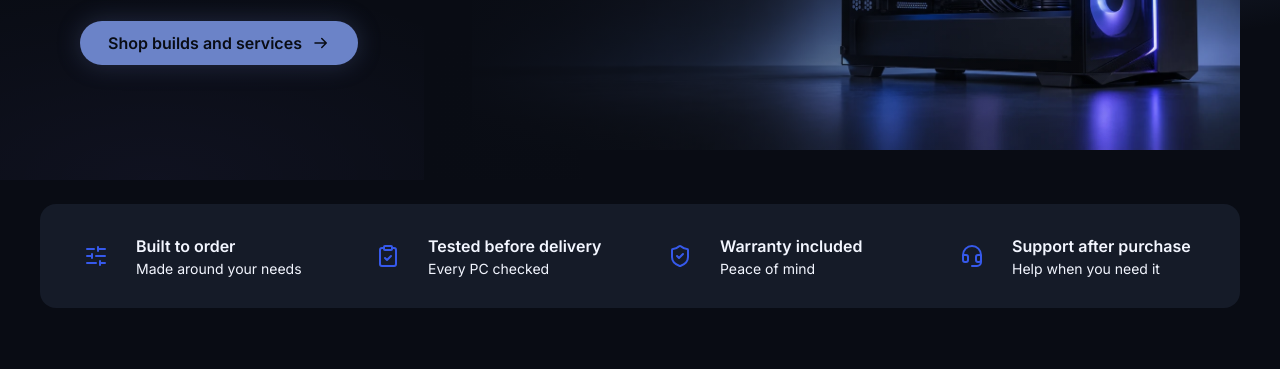
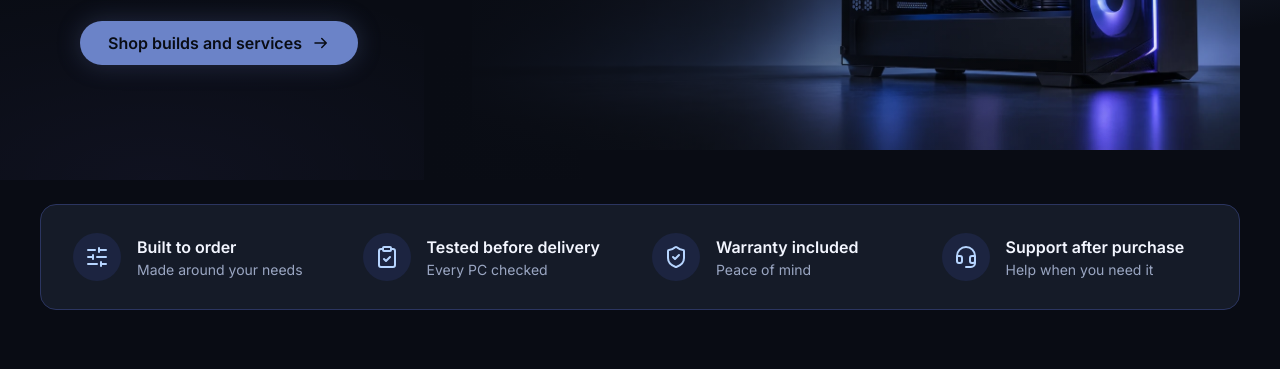
Before and after one commit to f1nh/collectava, a website: page index.html in a window 1280 px wide. Shown: the part 420-789 px from the top of the page. Drawn offline with Linux system fonts and the light colour scheme.

Commit message:
style: redesign feature strip for Midnight Tech

```diff
--- a/assets/css/style.css
+++ b/assets/css/style.css
@@ -266,7 +266,7 @@ footer {
 }
 
 .feature-strip {
-    padding: 24px;
+    padding: 24px 40px;
     background-color: var(--bg);
     scroll-margin-top: 80px;
 }
@@ -274,11 +274,12 @@ footer {
 .feature-strip_list {
     display: grid;
     grid-template-columns: repeat(4, minmax(0, 1fr));
-    gap: 32px;
+    gap: 24px;
     box-sizing: border-box;
     max-width: 1200px;
     margin: 0 auto;
     padding: 28px 32px;
+    border: 1px solid var(--border);
     border-radius: 16px;
     background-color: var(--surface);
     list-style: none;
@@ -297,24 +298,25 @@ footer {
     height: 48px;
     place-items: center;
     border-radius: 50%;
-    background-color: var(--action-tint);
+    background-color: var(--surface-2);
 }
 
 .feature-icon img {
     display: block;
     width: 24px;
     height: 24px;
-    filter: brightness(0) saturate(100%) invert(27%) sepia(97%) saturate(2632%) hue-rotate(224deg) brightness(94%) contrast(96%);
+    filter: brightness(0) saturate(100%) invert(80%) sepia(17%) saturate(1017%) hue-rotate(188deg) brightness(101%) contrast(102%);
 }
 
-.feature-item h2 {
+.feature-item_title {
     margin: 0;
+    color: var(--text);
     font-size: 1rem;
 }
 
-.feature-item p {
+.feature-item > div > p:not(.feature-item_title) {
     margin: 4px 0 0;
-    color: var(--ink-muted);
+    color: var(--text-muted);
     font-size: 0.875rem;
 }
 
@@ -350,19 +352,19 @@ footer {
         font-size: clamp(2rem, 7vw, 3.5rem);
     }
 
+    .feature-strip_list {
+        grid-template-columns: repeat(2, minmax(0, 1fr));
+    }
+}
+
+@media (max-width: 639px) {
     .feature-strip {
-        padding: 24px;
+        padding: 24px 16px;
     }
 
     .feature-strip_list {
-        grid-template-columns: repeat(2, minmax(0, 1fr));
-        padding: 24px;
-    }
-}
-
-@media (max-width: 480px) {
-    .feature-strip_list {
         grid-template-columns: 1fr;
+        padding: 20px;
     }
 }
 
--- a/index.html
+++ b/index.html
@@ -95,7 +95,7 @@
               <img src="assets/images/icons/sliders-horizontal.svg" alt="" />
             </span>
             <div>
-              <h2>Built to order</h2>
+              <p class="feature-item_title"><strong>Built to order</strong></p>
               <p>Made around your needs</p>
             </div>
           </li>
@@ -104,7 +104,7 @@
               <img src="assets/images/icons/clipboard-check.svg" alt="" />
             </span>
             <div>
-              <h2>Tested before delivery</h2>
+              <p class="feature-item_title"><strong>Tested before delivery</strong></p>
               <p>Every PC checked</p>
             </div>
           </li>
@@ -113,7 +113,7 @@
               <img src="assets/images/icons/shield-check.svg" alt="" />
             </span>
             <div>
-              <h2>Warranty included</h2>
+              <p class="feature-item_title"><strong>Warranty included</strong></p>
               <p>Peace of mind</p>
             </div>
           </li>
@@ -122,7 +122,7 @@
               <img src="assets/images/icons/headset.svg" alt="" />
             </span>
             <div>
-              <h2>Support after purchase</h2>
+              <p class="feature-item_title"><strong>Support after purchase</strong></p>
               <p>Help when you need it</p>
             </div>
           </li>
```
